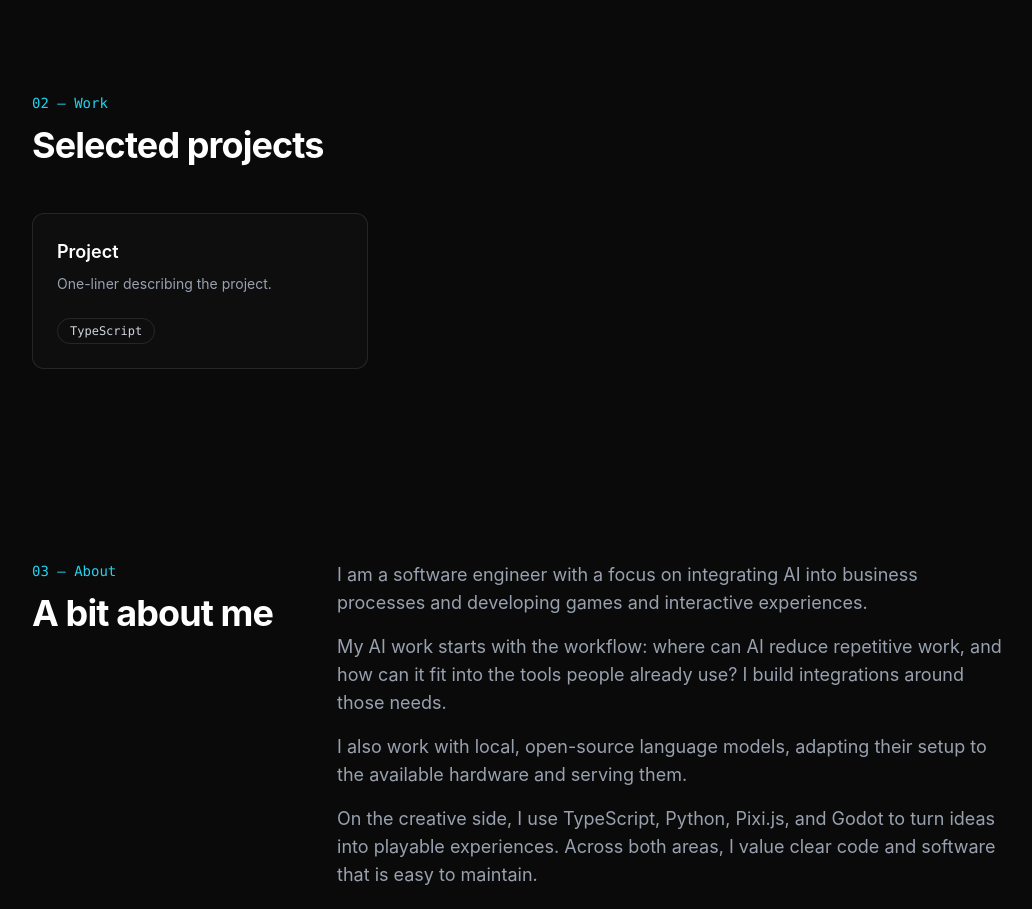
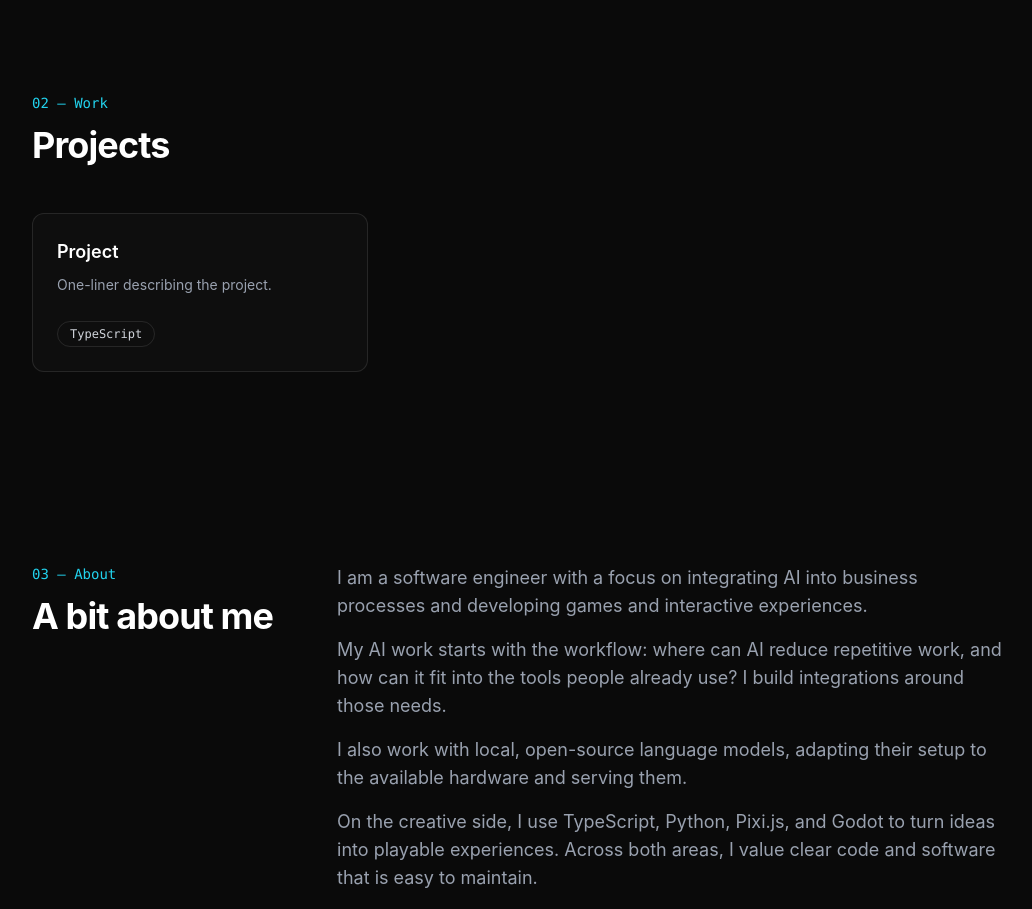
Before and after one commit to Kevin-Ratschinski/kevin-ratschinski.github.io, a Vue app: page / in a window 1280 px wide. Shown: the part 1200-2109 px from the top of the page, without its empty margins (80-1112 px from the left). Built offline with nearby package versions, Linux system fonts and the light colour scheme.

Commit message:
feat: enhance Projects section with dynamic link handling and update project data structure

```diff
--- a/src/components/Projects.Section.vue
+++ b/src/components/Projects.Section.vue
@@ -5,23 +5,25 @@ import { projects } from "../data/portfolio";
 <template>
   <section id="projects" v-reveal class="mx-auto max-w-6xl scroll-mt-20 px-6 py-24 sm:px-12">
     <p class="font-mono text-sm text-(--color-accent)">02 — Work</p>
-    <h2 class="mt-3 text-3xl font-bold tracking-tight text-white sm:text-4xl">Selected projects</h2>
+    <h2 class="mt-3 text-3xl font-bold tracking-tight text-white sm:text-4xl">Projects</h2>
 
     <div class="mt-12 grid gap-6 sm:grid-cols-2 lg:grid-cols-3">
-      <a
+      <component
+        :is="project.linkEnabled ? 'a' : 'article'"
         v-for="project in projects"
         v-reveal
         :key="project.title"
-        :href="project.href"
-        target="_blank"
-        rel="noopener noreferrer"
-        class="group flex flex-col justify-between rounded-xl border border-white/10 bg-white/2 p-6 transition-colors hover:border-(--color-accent)/40"
+        :href="project.linkEnabled ? project.href : undefined"
+        :target="project.linkEnabled ? '_blank' : undefined"
+        :rel="project.linkEnabled ? 'noopener noreferrer' : undefined"
+        class="flex flex-col justify-between rounded-xl border border-white/10 bg-white/2 p-6"
+        :class="project.linkEnabled ? 'group transition-colors hover:border-(--color-accent)/40 focus-visible:outline-2 focus-visible:outline-offset-4 focus-visible:outline-(--color-accent)' : ''"
       >
         <div>
           <h3 class="text-lg font-semibold text-white transition-colors group-hover:text-(--color-accent)">
             {{ project.title }}
           </h3>
-          <p class="mt-2 text-sm text-gray-400">{{ project.description }}</p>
+          <p class="mt-2 text-sm leading-relaxed text-gray-400">{{ project.description }}</p>
         </div>
 
         <ul class="mt-6 flex flex-wrap gap-2">
@@ -29,7 +31,7 @@ import { projects } from "../data/portfolio";
             {{ tag }}
           </li>
         </ul>
-      </a>
+      </component>
     </div>
   </section>
 </template>
--- a/src/data/portfolio.ts
+++ b/src/data/portfolio.ts
@@ -14,6 +14,8 @@ export interface Project {
   description: string;
   tags: string[];
   href: string;
+  /** Set to true to turn the project card into a link using href. */
+  linkEnabled?: boolean;
 }
 
 export interface TechItem {
@@ -44,6 +46,7 @@ export const projects: Project[] = [
     description: "One-liner describing the project.",
     tags: ["TypeScript"],
     href: "https://github.com/kevin-ratschinski",
+    linkEnabled: false,
   },
 ];
 
```
